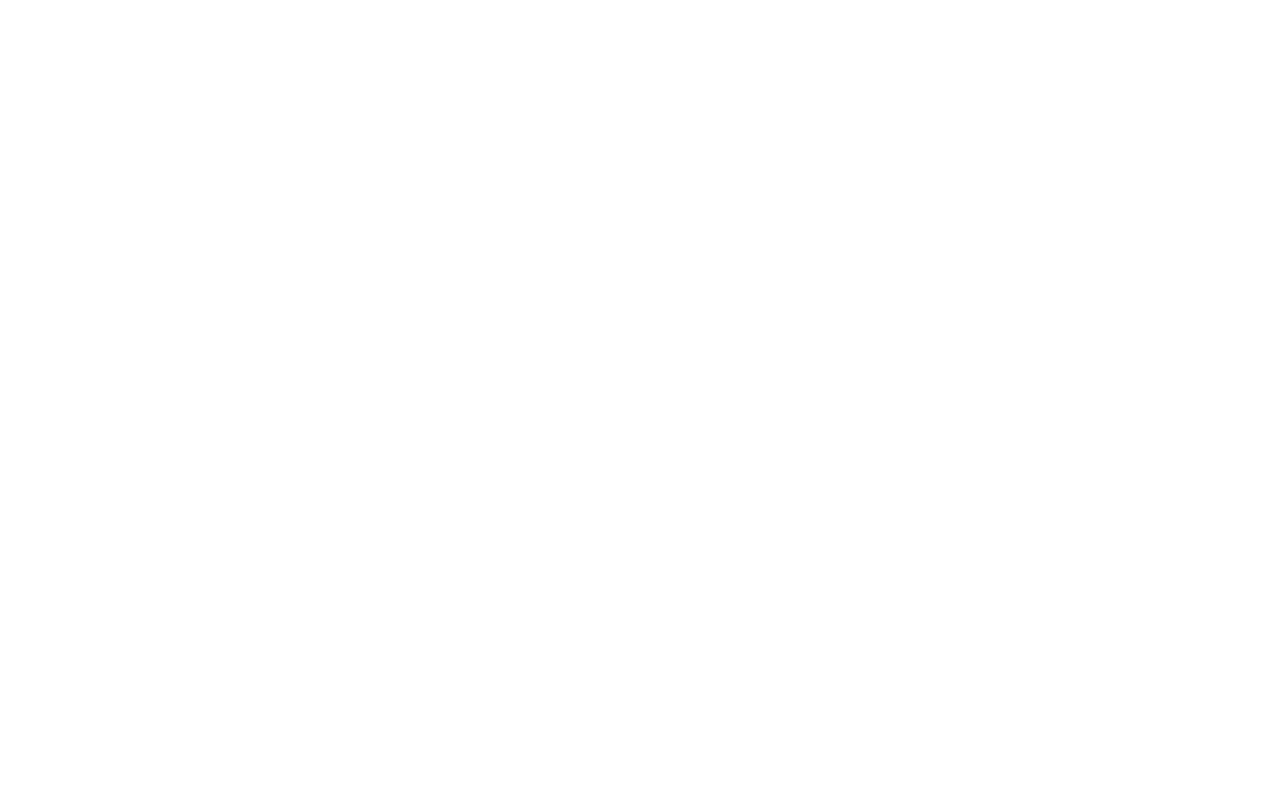
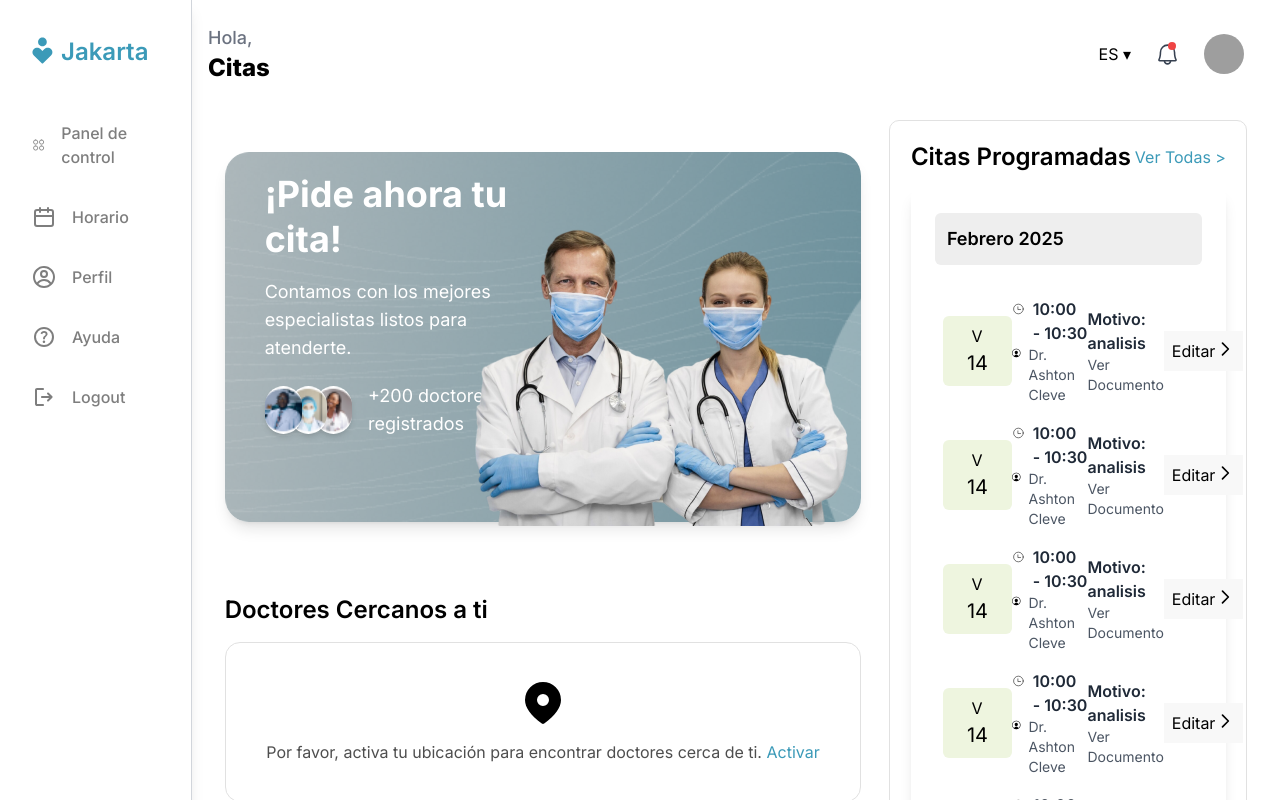
Before and after one commit to deperdomo/hospital-app, an Angular app: page /index in a window 1280 px wide. Before the commit this address led to /. Shown: the top 800 px of the page. Built offline with nearby package versions, Linux system fonts and the light colour scheme; grey boxes are pictures that could not be loaded.

Commit message:
Add user profile integration and update routing for post-login experience

```diff
--- a/src/app/app.routes.ts
+++ b/src/app/app.routes.ts
@@ -6,10 +6,13 @@
 import { IndexBeforeLoginComponent } from './vistas/index-before-login/index-before-login.component';
 import { PatientBookingComponent } from './vistas/patient-booking/patient-booking.component';
 import { IndexVistasCitasComponent } from './vistas/vistas-citas/vistas-citas.component';
+import { IndexAfterLoginComponent } from './vistas/index-after-login/index-after-login.component';
+
 export const routes: Routes = [
     { path: '', component: IndexBeforeLoginComponent },
     { path: 'login', component: LoginComponent },
     { path: 'registro', component: RegistroComponent },
+    { path: 'index', component: IndexAfterLoginComponent },
     { path: 'reserva', component: PatientBookingComponent },
     { path: 'citas', component: IndexVistasCitasComponent },
 
--- a/src/app/login/login/login.component.ts
+++ b/src/app/login/login/login.component.ts
@@ -28,7 +28,7 @@
           console.log('Usuario autenticado:', usuario);
           // Por ejemplo, guardar el usuario en el localStorage o redirigir a otra ruta:
           localStorage.setItem('usuario', JSON.stringify(usuario));
-          this.router.navigate(['/']);
+          this.router.navigate(['/index']);
         } else {
           this.errorMessage = 'Credenciales incorrectas. Por favor, inténtalo de nuevo.';
           console.log('Contraseña incorrecta');
--- a/src/app/login/registro/registro.component.ts
+++ b/src/app/login/registro/registro.component.ts
@@ -32,6 +32,7 @@
       direccion: 'Calle Falsa 123',
       fechaAlta: '1990-01-01',
       fechaNacimiento: '1990-01-01',
+      fotoPerfil: 'usu_anonimo.png',
       password: 'password123',
       rol: 'paciente'
     };
@@ -43,7 +44,7 @@
         console.log('Usuario registrado:', usuario);
         // Guardar el usuario en el localStorage y redirigir a otra ruta:
         localStorage.setItem('usuario', JSON.stringify(usuario));
-        this.router.navigate(['/']);
+        this.router.navigate(['/index']);
       },
       error => {
         console.error('Error en el registro', error);
--- a/src/app/models/usuario.ts
+++ b/src/app/models/usuario.ts
@@ -9,6 +9,7 @@
     direccion: string;
     fechaAlta: string;
     fechaNacimiento: string;
+    fotoPerfil: string;
     password: string;
     rol: string;
   }
--- a/src/app/navs/user-nav/user-nav.component.html
+++ b/src/app/navs/user-nav/user-nav.component.html
@@ -1,7 +1,7 @@
 <div class="flex items-center">
   <div class="mr-6 cursor-pointer">ES &#x25BE;</div>
   <div class="relative mr-6">
-    <div class="relative">
+    <div class="relative cursor-pointer">
       <span class="absolute top-0 right-1 w-2 h-2 bg-red-500 rounded-full"></span>
       <svg xmlns="http://www.w3.org/2000/svg" width="25" height="25" viewBox="0 0 256 256" class="text-gray-700">
         <path fill="currentColor" d="M221.8 175.94c-5.55-9.56-13.8-36.61-13.8-71.94a80 80 0 1 0-160 0c0 35.34-8.26 62.38-13.81 71.94A16 16 0 0 0 48 200h40.81a40 40 0 0 0 78.38 0H208a16 16 0 0 0 13.8-24.06M128 216a24 24 0 0 1-22.62-16h45.24A24 24 0 0 1 128 216m-80-32c7.7-13.24 16-43.92 16-80a64 64 0 1 1 128 0c0 36.05 8.28 66.73 16 80Z"/>
@@ -9,9 +9,9 @@
     </div>
   </div>
   <div class="flex items-center mr-6">
-    <div class="h-10 w-10 rounded-full overflow-hidden">
-      <img src="img/Doctor_info_1.png" alt="Foto de perfil de Pepe dux" class="h-full w-full object-cover">
+    <div class="h-10 w-10 rounded-full overflow-hidden cursor-pointer">
+      <img src="img/usuarios/{{ fotoPerfil }}" alt="Foto de perfil de {{ nombreUsuario }}" class="h-full w-full object-cover">
     </div>
-    <span class="font-bold ml-3 text-lg">Pepe dux</span>
+    <span class="font-bold ml-3 text-lg">{{ nombreUsuario }}</span>
   </div>
 </div>
--- a/src/app/navs/user-nav/user-nav.component.ts
+++ b/src/app/navs/user-nav/user-nav.component.ts
@@ -7,4 +7,16 @@
 })
 export class UserNavComponent {
 
+  nombreUsuario: string = '';
+  fotoPerfil: string = '';
+
+  ngOnInit() {
+    const usuarioGuardado = localStorage.getItem('usuario');
+    if (usuarioGuardado) {
+      const usuario = JSON.parse(usuarioGuardado);
+      this.nombreUsuario = usuario.nombre;
+      this.fotoPerfil = usuario.fotoPerfil;
+    }
+  }
+
 }
--- a/src/app/navs/user-welcome-nav/user-welcome-nav.component.html
+++ b/src/app/navs/user-welcome-nav/user-welcome-nav.component.html
@@ -1,4 +1,4 @@
 <div class="ml-4 text-lg">
-  <p class="text-gray-500 font-medium">Hola, Pepe dux</p>
+  <p class="text-gray-500 font-medium">Hola, {{ nombreApellido }}</p>
   <p class="font-extrabold text-2xl">Citas</p>
 </div>
--- a/src/app/navs/user-welcome-nav/user-welcome-nav.component.ts
+++ b/src/app/navs/user-welcome-nav/user-welcome-nav.component.ts
@@ -6,5 +6,14 @@
   templateUrl: './user-welcome-nav.component.html',
 })
 export class UserWelcomeNavComponent {
+  nombreApellido: string = '';
 
+
+  ngOnInit() {
+    const usuarioGuardado = localStorage.getItem('usuario');
+    if (usuarioGuardado) {
+      const usuario = JSON.parse(usuarioGuardado);
+      this.nombreApellido = usuario.nombre + ' ' + usuario.apellidos;
+    }
+  }
 }
```
Also changed, not shown: public/img/usuarios/usu_anonimo.png (added).
